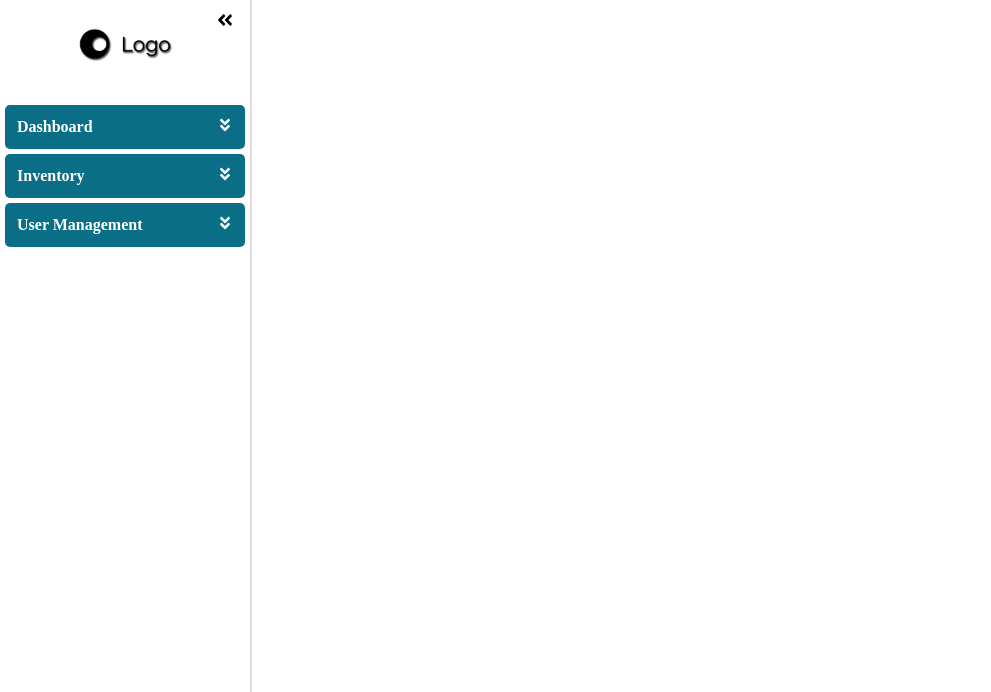
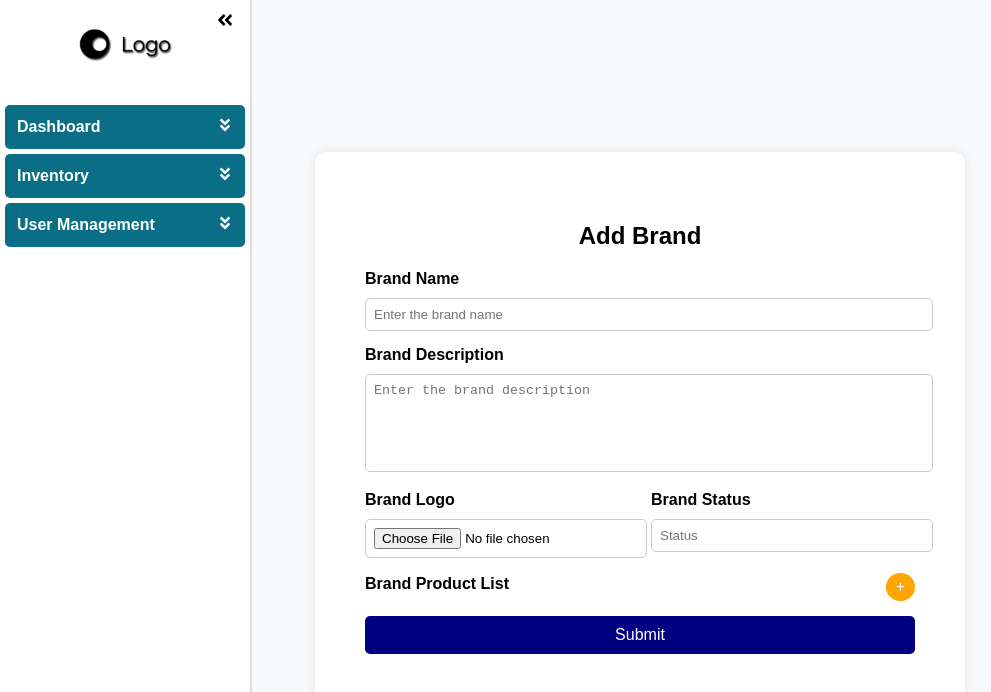
Before and after one commit to Vikas-Pendyala/ecommerce-dashboard, a React (Vite) app: page /dashboard/Add-Brand in a window 1280 px wide. Shown: the top 692 px of the page, without its empty margins (0-991 px from the left). Built offline with nearby package versions, Linux system fonts and the light colour scheme.

Commit message:
adding sub categories

```diff
--- a/src/App.jsx
+++ b/src/App.jsx
@@ -5,9 +5,8 @@ import Inventory from "./pages/Inventory/Inventory";
 import UserManagement from "./pages/UserManagement/UserManagement";
 
 // Import subpages
-import Overview from "./pages/Dashboard/Overview";
-import Reports from "./pages/Dashboard/Reports";
-import Analytics from "./pages/Dashboard/Analytics";
+import AddCategories from "./pages/Dashboard/AddCategories";
+import AddBrand from "./pages/Dashboard/AddBrand";
 import Settings from "./pages/Dashboard/Settings";
 
 import Stock from "./pages/Inventory/Stock";
@@ -36,9 +35,9 @@ function App() {
             <Route path="/" element={<Dashboard />} />
 
             {/* Dashboard Subpages */}
-            <Route path="/dashboard/overview" element={<Overview />} />
-            <Route path="/dashboard/reports" element={<Reports />} />
-            <Route path="/dashboard/analytics" element={<Analytics />} />
+            <Route path="/dashboard/Add-Categories" element={<AddCategories />} />
+            <Route path="/dashboard/Add-Brand" element={<AddBrand />} />
+            {/* <Route path="/dashboard/Add-Products" element={<AddProducts />} /> */}
             <Route path="/dashboard/settings" element={<Settings />} />
 
             {/* Inventory Subpages */}
--- a/src/components/SideNavbar/SideNavbar.jsx
+++ b/src/components/SideNavbar/SideNavbar.jsx
@@ -17,7 +17,7 @@ const SideNavbar = () => {
   }, [location.pathname]);
 
   const subMenuContent = {
-    dashboard: ["overview", "reports", "analytics", "settings"],
+    dashboard: ["Add-Categories", "Add-Brand", "Add-Product", "settings"],
     inventory: ["stock", "orders", "suppliers", "warehouses"],
     "user-management": ["users", "roles", "permissions", "activity-log"],
   };
--- /dev/null
+++ b/src/pages/Dashboard/AddBrand.css
@@ -0,0 +1,147 @@
+body {
+    font-family: Arial, sans-serif;
+    background-color: #f8f9fa;
+    display: flex;
+    justify-content: center;
+    align-items: center;
+    height: 100vh;
+  }
+
+  .form-container {
+    background: white;
+    padding: 50px;
+    border-radius: 10px;
+    box-shadow: 0 0 10px rgba(0, 0, 0, 0.1);
+    width: 550px;
+  }
+
+  h2 {
+    text-align: center;
+  }
+
+  .form-group {
+    margin-bottom: 15px;
+
+  }
+
+  .form-group1 {
+    margin-bottom: 15px;
+    /* background-color: red; */
+    display: flex;
+    align-items: center;
+    justify-content:space-between;
+
+  }
+
+
+  label {
+    font-weight: bold;
+    display: block;
+    margin-bottom: 5px;
+  }
+
+  input, textarea {
+    width: 100%;
+    padding: 8px;
+    margin-top: 5px;
+    border: 1px solid #ccc;
+    border-radius: 5px;
+  }
+
+  textarea {
+    height: 80px;
+    resize: none;
+  }
+
+  .form-group-row {
+    display: flex;
+    justify-content: space-between;
+    gap: 10px;
+  }
+
+  .half-width {
+    width: 48%;
+
+  }
+
+  /* Add Product Button */
+  .add-product-btn {
+    background-color: orange;
+    color: white;
+    border: none;
+    padding: 5px 10px;
+    cursor: pointer;
+    font-size: 16px;
+    border-radius: 50%;
+  }
+
+  /* Modal Styling */
+  .modal-overlay {
+    position: fixed;
+    top: 0;
+    left: 0;
+    width: 100%;
+    height: 100%;
+    background: rgba(0, 0, 0, 0.5);
+    display: flex;
+    justify-content: center;
+    align-items: center;
+  }
+
+  .modal-content {
+    background: white;
+    padding: 20px;
+    border-radius: 10px;
+    width: 350px;
+    position: relative;
+  }
+
+  h3 {
+    margin-bottom: 15px;
+  }
+
+  .close-modal {
+    position: absolute;
+    top: 10px;
+    right: 15px;
+    border: none;
+    background: none;
+    font-size: 20px;
+    cursor: pointer;
+  }
+
+  .modal-actions {
+    display: flex;
+    justify-content: space-between;
+    margin-top: 15px;
+  }
+
+  .delete-btn {
+    background-color: red;
+    color: white;
+    border: none;
+    padding: 8px 15px;
+    cursor: pointer;
+    border-radius: 5px;
+  }
+
+  .save-btn {
+    background-color: navy;
+    color: white;
+    border: none;
+    padding: 8px 15px;
+    cursor: pointer;
+    border-radius: 5px;
+  }
+
+  /* Submit Button */
+  .submit-btn {
+    width: 100%;
+    background-color: navy;
+    color: white;
+    padding: 10px;
+    border: none;
+    font-size: 16px;
+    cursor: pointer;
+    border-radius: 5px;
+  }
--- /dev/null
+++ b/src/pages/Dashboard/AddBrand.jsx
@@ -0,0 +1,84 @@
+import React, { useState } from "react";
+import "./AddBrand.css"; // Import CSS file
+
+const AddBrand = () => {
+  const [showModal, setShowModal] = useState(false);
+
+  // Function to open the modal
+  const openModal = () => {
+    setShowModal(true);
+  };
+
+  // Function to close the modal
+  const closeModal = () => {
+    setShowModal(false);
+  };
+
+  return (
+    <div className="form-container">
+      <h2>Add Brand</h2>
+
+      {/* Brand Name Field */}
+      <div className="form-group">
+        <label>Brand Name</label>
+        <input type="text" placeholder="Enter the brand name" />
+      </div>
+
+      {/* Brand Description Field */}
+      <div className="form-group">
+        <label>Brand Description</label>
+        <textarea placeholder="Enter the brand description"></textarea>
+      </div>
+
+      {/* Brand Logo & Status Fields (Side by Side) */}
+      <div className="form-group-row">
+        <div className="form-group half-width">
+          <label>Brand Logo</label>
+          <input type="file" />
+        </div>
+        <div className="form-group half-width">
+          <label>Brand Status</label>
+          <input type="text" placeholder="Status" />
+        </div>
+      </div>
+
+      {/* Brand Product List */}
+      <div className="form-group1">
+        <label>Brand Product List</label>
+        <button type="button" className="add-product-btn" onClick={openModal}>
+          +
+        </button>
+      </div>
+
+      {/* Popup Modal */}
+      {showModal && (
+        <div className="modal-overlay">
+          <div className="modal-content">
+            <h3>Brand Product List</h3>
+            <button className="close-modal" onClick={closeModal}>×</button>
+
+            <div className="form-group">
+              <label>Product Name</label>
+              <input type="text" placeholder="Enter the brand name" />
+            </div>
+
+            <div className="form-group">
+              <label>Upload Images</label>
+              <input type="file" />
+            </div>
+
+            <div className="modal-actions">
+              <button className="delete-btn" onClick={closeModal}>Delete</button>
+              <button className="save-btn">Save</button>
+            </div>
+          </div>
+        </div>
+      )}
+
+      {/* Submit Button */}
+      <button className="submit-btn">Submit</button>
+    </div>
+  );
+};
+
+export default AddBrand;
--- /dev/null
+++ b/src/pages/Dashboard/AddCategories.css
@@ -0,0 +1,70 @@
+body {
+    font-family: Arial, sans-serif;
+    background-color: #f8f9fa;
+    display: flex;
+    justify-content: center;
+    align-items: center;
+    height: 100vh;
+  }
+
+  .form-container {
+    background: white;
+    padding: 20px;
+    border-radius: 10px;
+    box-shadow: 0 0 10px rgba(0, 0, 0, 0.1);
+    width: 400px;
+  }
+
+  h2 {
+    text-align: center;
+  }
+
+  .form-group {
+    margin-bottom: 15px;
+  }
+
+  label {
+    font-weight: bold;
+    display: block;
+    margin-bottom: 5px;
+  }
+
+  input, select {
+    width: 100%;
+    padding: 8px;
+    margin-top: 5px;
+    border: 1px solid #ccc;
+    border-radius: 5px;
+  }
+
+  .sub-category-container {
+    display: flex;
+    align-items: center;
+    gap: 5px;
+    margin-bottom: 10px;
+  }
+
+  .add-remove-btn {
+    background-color: orange;
+    color: white;
+    border: none;
+    padding: 5px 10px;
+    cursor: pointer;
+    font-size: 16px;
+    border-radius: 5px;
+  }
+
+  .remove-btn {
+    background-color: red;
+  }
+
+  .submit-btn {
+    width: 100%;
+    background-color: navy;
+    color: white;
+    padding: 10px;
+    border: none;
+    font-size: 16px;
+    cursor: pointer;
+    border-radius: 5px;
+  }
--- /dev/null
+++ b/src/pages/Dashboard/AddCategories.jsx
@@ -0,0 +1,57 @@
+import React, { useState } from "react";
+import "./AddCategories.css"; // Import CSS file
+
+const AddCategories = () => {
+  const [subCategories, setSubCategories] = useState([{ id: 1 }]);
+
+  // Function to add a new sub-category
+  const addSubCategory = () => {
+    setSubCategories([...subCategories, { id: Date.now() }]);
+  };
+
+  // Function to remove a sub-category by id
+  const removeSubCategory = (id) => {
+    setSubCategories(subCategories.filter((sub) => sub.id !== id));
+  };
+
+  return (
+    <div className="form-container">
+      <h2>Category Form</h2>
+
+      {/* Category Name Field */}
+      <div className="form-group">
+        <label>Category Name</label>
+        <input type="text" placeholder="Enter the category name" />
+      </div>
+
+      {/* Sub Categories Field */}
+      <div className="form-group">
+        <label>Sub Category</label>
+        {subCategories.map((sub) => (
+          <div key={sub.id} className="sub-category-container">
+            <select>
+              <option>Select</option>
+              <option>Sub Category 1</option>
+              <option>Sub Category 2</option>
+            </select>
+            <button type="button" className="add-remove-btn" onClick={addSubCategory}>+</button>
+            {subCategories.length > 1 && (
+              <button type="button" className="add-remove-btn remove-btn" onClick={() => removeSubCategory(sub.id)}>-</button>
+            )}
+          </div>
+        ))}
+      </div>
+
+      {/* Upload Image Field */}
+      {/* <div className="form-group">
+        <label>Upload Images</label>
+        <input type="file" />
+      </div> */}
+
+      {/* Submit Button */}
+      <button className="submit-btn">Submit</button>
+    </div>
+  );
+};
+
+export default AddCategories;
--- a/src/pages/Dashboard/Analytics.jsx
+++ /dev/null
@@ -1,5 +0,0 @@
-const Analytics = () => {
-    return <h1>Analytics Page</h1>;
-  };
-
-  export default Analytics;  // ✅ Ensure it's exported as default
--- a/src/pages/Dashboard/Dashboard.jsx
+++ b/src/pages/Dashboard/Dashboard.jsx
@@ -1,10 +1,6 @@
 const Dashboard = () => {
     return <div className="content"> Pratheek Bro This is my Dashboard
-
-
-
-    <h1>hello</h1>
-    </div>;
+   </div>;
 
   };
 
--- a/src/pages/Dashboard/Overview.jsx
+++ /dev/null
@@ -1,5 +0,0 @@
-const Overview = () => {
-    return <h1>Dashboard - Overview</h1>;
-  };
-
-  export default Overview;
--- a/src/pages/Dashboard/Reports.jsx
+++ /dev/null
@@ -1,5 +0,0 @@
-const Reports = () => {
-    return <h1>Reports Page</h1>;
-  };
-
-  export default Reports;  // ✅ Ensure it's exported as default
```
